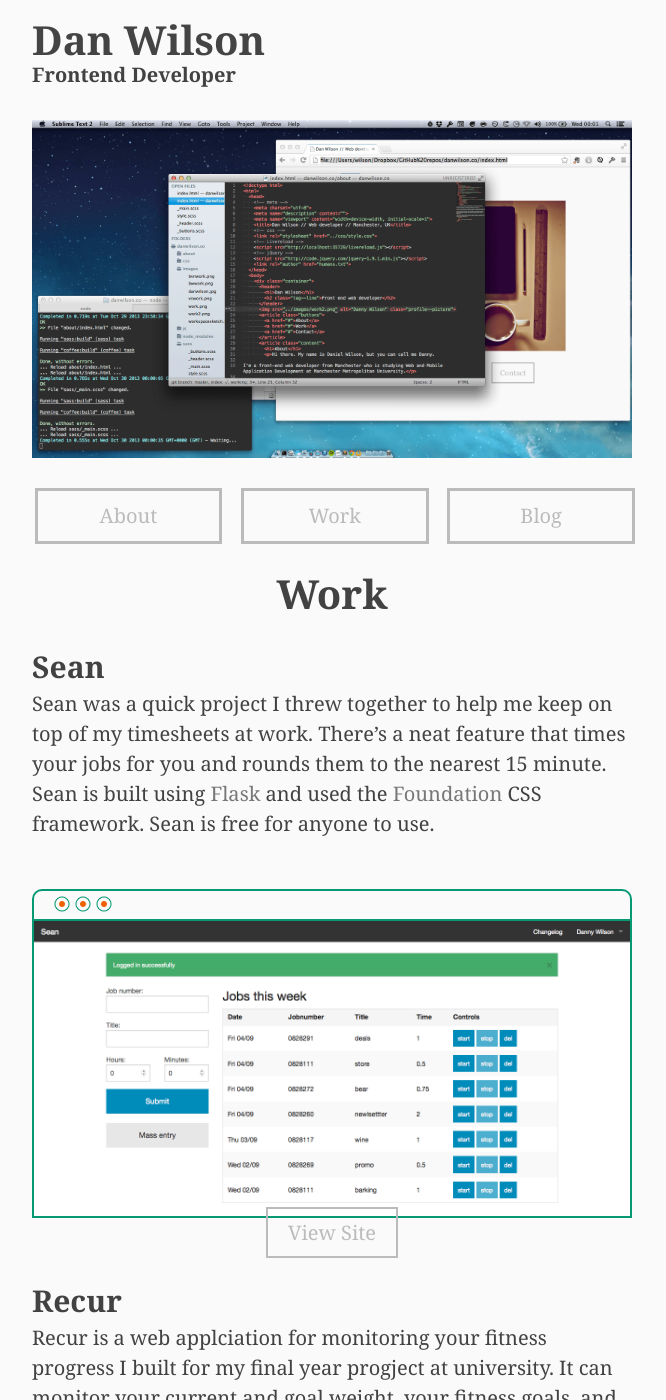
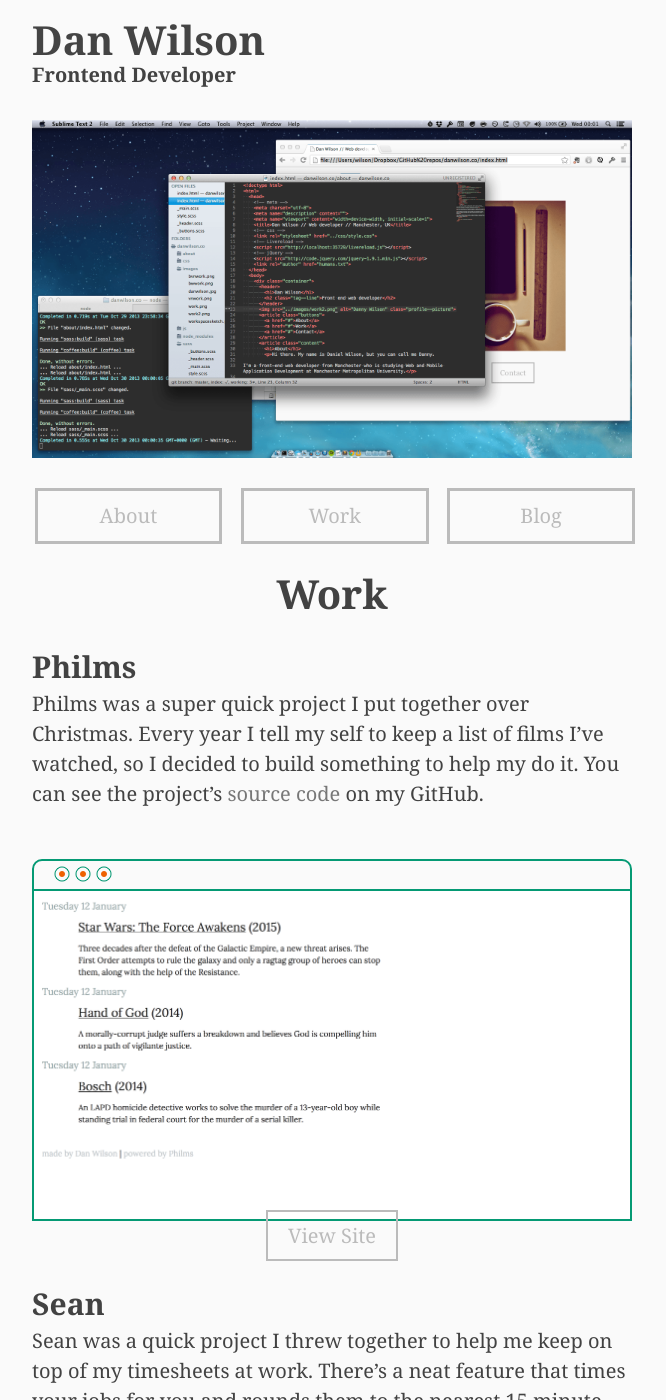
Before and after one commit to danwlsn/djangodan.github.io, a Jekyll site: the page built from work/index.md, in a window 1280 px wide and 1400 px high. Shown: the whole window, without its empty margins (308-974 px from the left). Built offline with Jekyll 4.4.1, drawn with Linux system fonts in a browser that asks for light colours; nearby versions of some CDN libraries; Markdown is read by kramdown in place of the engine named in the settings; comment, search, counter and statistics services are not loaded.

Commit message:
added philms to work

```diff
--- a/work/index.md
+++ b/work/index.md
@@ -5,6 +5,24 @@ image: ../images/work.png
 ---
 
 # Work
+
+##[Philms](http://films.danwilon.co)
+
+Philms was a super quick project I put together over Christmas. Every year I tell my self to keep a list of films I've watched, so I decided to build something to help my do it. You can see the project's [source code](https://github.com/wilsonand1/philms) on my GitHub.
+
+<div class="browser">
+<div class="top--bar">
+<div class="buttons">
+</div>
+</div>
+<div class="window">
+<img src="../images/philms.png" alt="Philms - Film logger">
+</div>
+</div>
+
+<p class="view--site">
+<a href="http://films.danwilon.co" class="view--site--btn">View Site</a>
+</p>
 
 ##[Sean](http://seants.herokuapp.com)
 
```
Also changed, not shown: images/philms.png (added).
